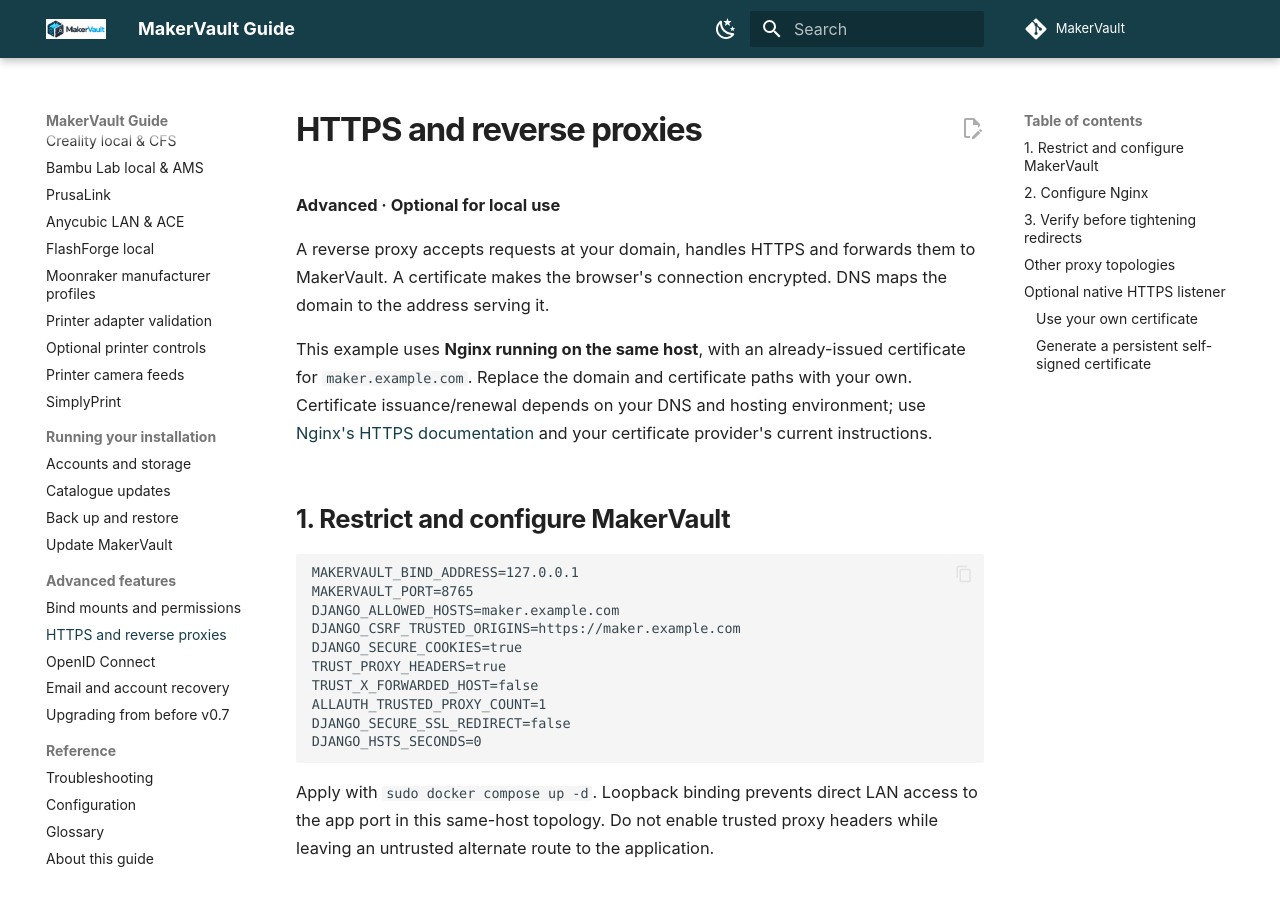
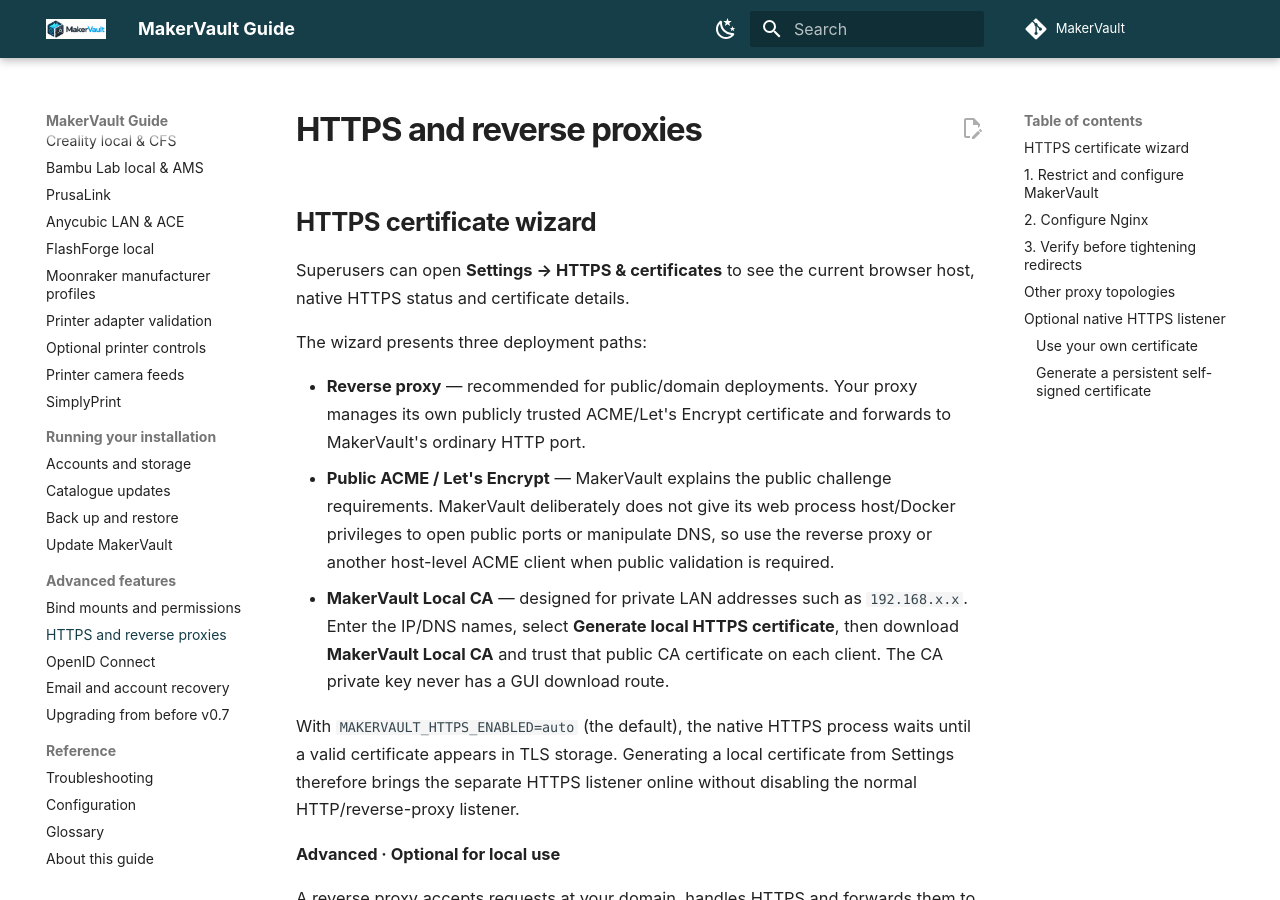
Before and after one commit to gavrd7/MakerVault, an MkDocs documentation site: the page built from docs/guide/advanced/reverse-proxy.md, in a window 1280 px wide and 900 px high. Built offline with MkDocs 1.6.1 and Material for MkDocs 9.7.7, drawn with Linux system fonts in a browser that asks for light colours; comment, search, counter and statistics services are not loaded.

Commit message:
Document HTTPS certificate wizard

```diff
--- a/docs/guide/advanced/reverse-proxy.md
+++ b/docs/guide/advanced/reverse-proxy.md
@@ -1,4 +1,16 @@
 # HTTPS and reverse proxies
+
+## HTTPS certificate wizard
+
+Superusers can open **Settings → HTTPS & certificates** to see the current browser host, native HTTPS status and certificate details.
+
+The wizard presents three deployment paths:
+
+- **Reverse proxy** — recommended for public/domain deployments. Your proxy manages its own publicly trusted ACME/Let's Encrypt certificate and forwards to MakerVault's ordinary HTTP port.
+- **Public ACME / Let's Encrypt** — MakerVault explains the public challenge requirements. MakerVault deliberately does not give its web process host/Docker privileges to open public ports or manipulate DNS, so use the reverse proxy or another host-level ACME client when public validation is required.
+- **MakerVault Local CA** — designed for private LAN addresses such as `192.168.x.x`. Enter the IP/DNS names, select **Generate local HTTPS certificate**, then download **MakerVault Local CA** and trust that public CA certificate on each client. The CA private key never has a GUI download route.
+
+With `MAKERVAULT_HTTPS_ENABLED=auto` (the default), the native HTTPS process waits until a valid certificate appears in TLS storage. Generating a local certificate from Settings therefore brings the separate HTTPS listener online without disabling the normal HTTP/reverse-proxy listener.
 
 **Advanced · Optional for local use**
 
```
